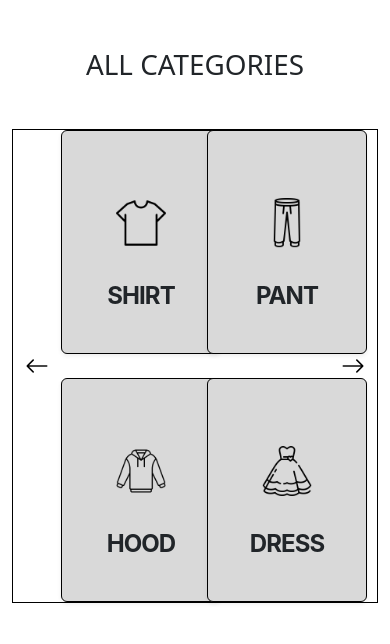
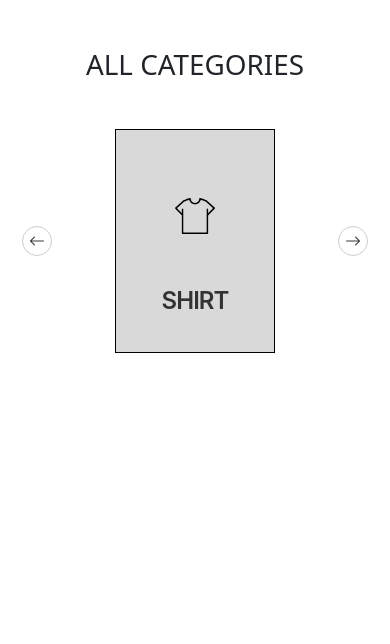
Before and after one commit to ArwynHwyl/term-project-section-702-1human3monkey, a Node server app: page /category in a window 390 px wide. Shown: the part 62-706 px from the top of the page. Run offline with Node 20, Linux system fonts and the light colour scheme.

Commit message:
feat(category): add responsive for pc and mobile and fix some part of code

```diff
--- a/public/css/categoryFrontPage.css
+++ b/public/css/categoryFrontPage.css
@@ -1,8 +1,35 @@
+/* Category Carousel */
+.category-carousel {
+    display: flex;
+    align-items: center;
+    justify-content: center;
+    margin: 0 auto;
+    width: 100%;
+    position: relative;
+    max-width: 1200px;
+}
+
+.carousel-content {
+    width: 100%;
+    overflow: hidden;
+    position: relative;
+}
+
+.carousel-track {
+    display: flex;
+    transition: transform 0.5s ease;
+    width: 100%;
+}
+
+.category-item {
+    flex: 0 0 calc(100% / 3);
+    padding: 0 15px;
+    box-sizing: border-box;
+}
+
 .category-box {
-    width: 278px;
+    width: 100%;
     height: 389px;
-    flex-shrink: 0;
-    aspect-ratio: 278/389;
     background: #D9D9D9;
     display: flex;
     flex-direction: column;
@@ -10,7 +37,7 @@
     justify-content: center;
     margin: 0 auto;
     transition: transform 0.3s ease, box-shadow 0.3s ease;
-    border: 1px solid black; /* Added thin black border */
+    border: 1px solid black;
 }
 
 .category-box:hover {
@@ -19,7 +46,7 @@
 }
 
 .category-text {
-    color: white;
+    color: #333;
     font-family: Inter, sans-serif;
     font-size: 48px;
     font-style: normal;
@@ -28,7 +55,7 @@
     letter-spacing: -0.912px;
     margin-top: 20px;
     text-align: center;
-    text-transform: uppercase; /* Added for consistency */
+    text-transform: uppercase;
 }
 
 .category-icon {
@@ -43,32 +70,55 @@
 .category-icon img {
     width: 80px;
     height: 80px;
-    filter: brightness(0) contrast(100%); /* Ensures black outline appearance */
+    filter: brightness(0) contrast(100%);
 }
 
-#categorys{
-    border: 1px solid black;
+.carousel-nav {
+    background: none;
+    border: 1px solid #ccc;
+    border-radius: 50%;
+    width: 40px;
+    height: 40px;
+    display: flex;
+    align-items: center;
+    justify-content: center;
+    font-size: 20px;
+    color: #333;
+    cursor: pointer;
+    z-index: 10;
+    margin: 0 15px;
 }
 
-/* Navigation Buttons */
-#prevBtn, #nextBtn {
-    background: none;
-    border: none;
-    font-size: 24px;
-    color: black;
-    cursor: pointer;
+.carousel-nav:hover {
+    background-color: #f0f0f0;
 }
 
-#prevBtn:hover, #nextBtn:hover {
-    color: gray;
+/* Category indicators */
+.category-indicators {
+    display: flex;
+    justify-content: center;
+    gap: 10px;
+    margin-top: 20px;
+}
+
+.indicator {
+    display: inline-block;
+    width: 12px;
+    height: 12px;
+    border-radius: 50%;
+    background-color: #ccc;
+    cursor: pointer;
+    transition: background-color 0.3s ease;
+}
+
+.indicator.active {
+    background-color: #333;
 }
 
 /* Responsive adjustments */
 @media (max-width: 992px) {
     .category-box {
-        width: 220px;
         height: 308px;
-        aspect-ratio: 220/308;
     }
 
     .category-text {
@@ -87,11 +137,44 @@
     }
 }
 
+/* Mobile view - show only one card */
+@media (max-width: 767px) {
+    .category-item {
+        flex: 0 0 100%;
+    }
+
+    .category-box {
+        height: 280px;
+        max-width: 200px;
+    }
+
+    .category-text {
+        font-size: 32px;
+        line-height: 36px;
+    }
+
+    .category-icon {
+        width: 120px;
+        height: 120px;
+    }
+
+    .category-icon img {
+        width: 50px;
+        height: 50px;
+    }
+
+    .carousel-nav {
+        width: 30px;
+        height: 30px;
+        font-size: 16px;
+        margin: 0 10px;
+    }
+}
+
 @media (max-width: 576px) {
     .category-box {
-        width: 160px;
         height: 224px;
-        aspect-ratio: 160/224;
+        max-width: 160px;
     }
 
     .category-text {
@@ -105,7 +188,7 @@
     }
 
     .category-icon img {
-        width: 50px;
-        height: 50px;
+        width: 40px;
+        height: 40px;
     }
 }
--- a/views/category.ejs
+++ b/views/category.ejs
@@ -4,35 +4,81 @@
     <%- include('partials/navbarFrontPage') %>
 
         <!-- Category Content -->
-<div class="container my-5" >
+        <div class="container my-5">
             <h1 class="text-center mb-5">ALL CATEGORIES</h1>
 
-    <div class="d-flex justify-content-between mb-3" id="categorys">
-        <button class="btn btn-outline-secondary" id="prevBtn"><i class="bi bi-arrow-left"></i></button>
-        <div class="row g-4 justify-content-center">
-            <% categories.forEach(category => { %>
-                <div class="col-6 col-md-3">
+            <div class="category-carousel">
+                <button class="carousel-nav" id="prevBtn"><i class="bi bi-arrow-left"></i></button>
+
+                <div class="carousel-content">
+                    <div class="carousel-track">
+                        <% categories.forEach((category, index)=> { %>
+                            <div class="category-item" data-index="<%= index %>">
                                 <a href="<%= category.url %>" class="text-decoration-none">
-                        <div class="category-box py-4 px-3 rounded shadow-sm text-center">
-                            <div class="category-icon d-flex align-items-center justify-content-center">
-                                <img src="<%= category.icon %>" alt="<%= category.name %>" class="img-fluid">
+                                    <div class="category-box">
+                                        <div class="category-icon">
+                                            <img src="<%= category.icon %>" alt="<%= category.name %>"
+                                                class="img-fluid">
                                         </div>
-                            <div class="category-text mt-2 fw-bold text-dark"><%= category.name %></div>
+                                        <div class="category-text">
+                                            <%= category.name %>
+                                        </div>
                                     </div>
                                 </a>
                             </div>
                             <% }); %>
                     </div>
-        <button class="btn btn-outline-secondary" id="nextBtn"> <i class="bi bi-arrow-right"></i></button>
+                </div>
+
+                <button class="carousel-nav" id="nextBtn"><i class="bi bi-arrow-right"></i></button>
             </div>
         </div>
+
         <script>
-    document.getElementById("prevBtn").addEventListener("click", function() {
-        document.getElementById("categoryContainer").scrollBy({ left: -300, behavior: "smooth" });
+            document.addEventListener('DOMContentLoaded', function () {
+                const carouselTrack = document.querySelector('.carousel-track');
+                const items = document.querySelectorAll('.category-item');
+                const totalItems = items.length; // 4 items: SHIRT, PANT, HOOD, DRESS
+                let startIndex = 0; // Index of the first visible item
+                const itemsPerView = window.innerWidth < 768 ? 1 : 3;
+
+                // Function to reposition the items
+                function updateCarousel() {
+                    // Get the new order of items
+                    let newOrder = [];
+                    for (let i = 0; i < totalItems; i++) {
+                        // Calculate the index with wrap-around
+                        const itemIndex = (startIndex + i) % totalItems;
+                        newOrder.push(items[itemIndex]);
+                    }
+
+                    // Clear the track and append items in the new order
+                    while (carouselTrack.firstChild) {
+                        carouselTrack.removeChild(carouselTrack.firstChild);
+                    }
+
+                    newOrder.forEach(item => {
+                        carouselTrack.appendChild(item.cloneNode(true));
                     });
 
-    document.getElementById("nextBtn").addEventListener("click", function() {
-        document.getElementById("categoryContainer").scrollBy({ left: 300, behavior: "smooth" });
+                }
+
+                // Previous button - move one item at a time
+                document.getElementById('prevBtn').addEventListener('click', function () {
+                    // Move back one item
+                    startIndex = (startIndex - 1 + totalItems) % totalItems;
+                    updateCarousel();
+                });
+
+                // Next button - move one item at a time
+                document.getElementById('nextBtn').addEventListener('click', function () {
+                    // Move forward one item
+                    startIndex = (startIndex + 1) % totalItems;
+                    updateCarousel();
+                });
+
+                // Initialize
+                updateCarousel();
             });
         </script>
 
```
Lines whose indentation alone changed are shown as unchanged.
